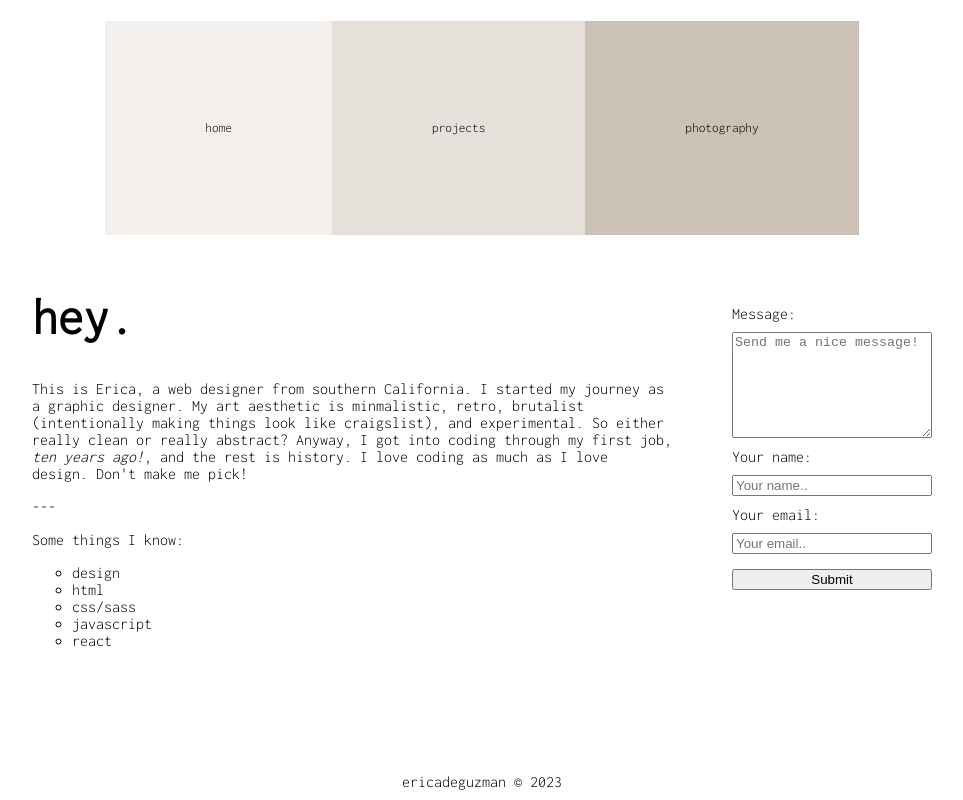
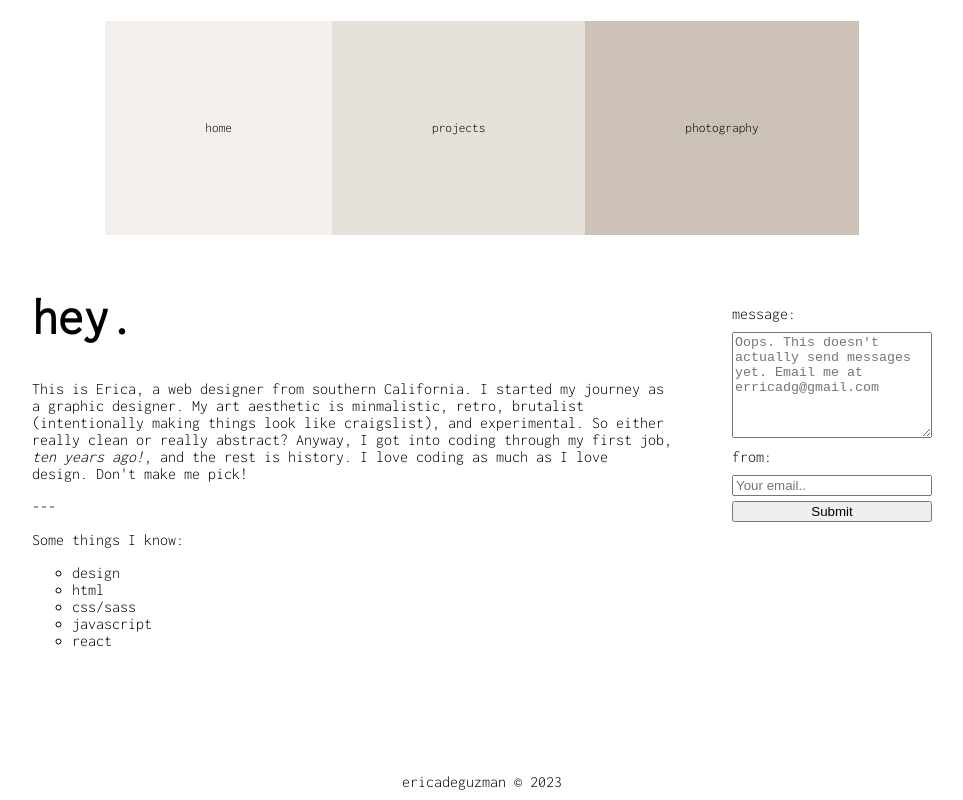
Before and after one commit to ericadeguzman/edg, a React (Vite) app: page / in a window 1280 px wide. Shown: the whole page, without its empty margins (158-1121 px from the left). Built offline with nearby package versions, Linux system fonts and the light colour scheme.

Commit message:
contact form

```diff
--- a/src/pages/Home.tsx
+++ b/src/pages/Home.tsx
@@ -1,4 +1,4 @@
-import ContactForm from "../components/ContactForm";
+// import ContactForm from "../components/ContactForm";
 
 function HomePage() {
   return (
@@ -22,8 +22,8 @@ function HomePage() {
           <li>react</li>
         </ul>
       </div>
-      <ContactForm />
-      {/* <form>
+      {/* <ContactForm /> */}
+      <form>
         <div
           className="messageBox"
         >
@@ -45,7 +45,7 @@ function HomePage() {
           <button style={{
             marginTop: 5,}}>Submit</button>
         </div>
-      </form> */}
+      </form>
     </div>
   );
 }
```
